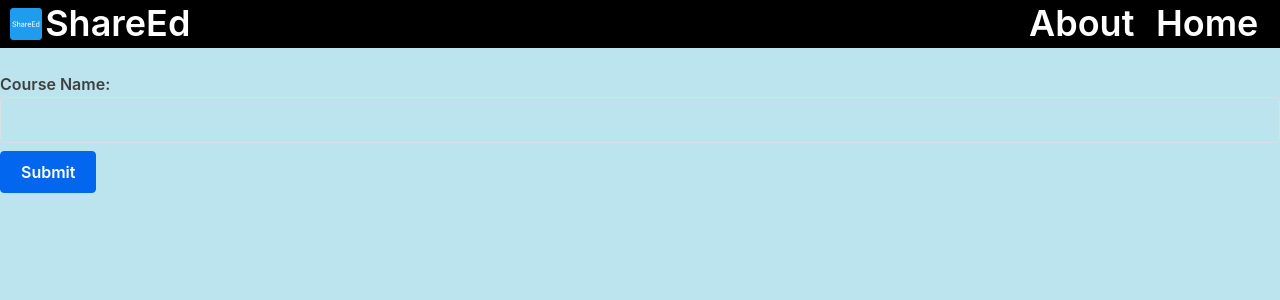
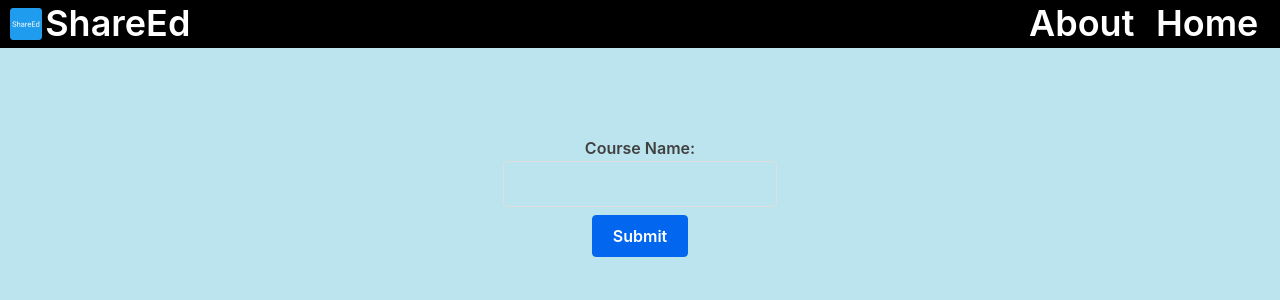
Before and after one commit to ChefYeum/ShareEd, a React app in the folder web/: page / in a window 1280 px wide. Shown: the top 300 px of the page. Built offline with nearby package versions, Linux system fonts and the light colour scheme.

Commit message:
updated css

```diff
--- a/web/src/components/SearchForm.js
+++ b/web/src/components/SearchForm.js
@@ -22,8 +22,8 @@ class SearchForm extends React.Component{
 
     render(){
         return(
-        <form onSubmit={(event) => this.handleSubmit(event)}>
-            <label>Course Name:
+        <form className ='text-center' onSubmit={(event) => this.handleSubmit(event)}>
+            <label >Course Name:
                 <input
                     type="text" value={this.state.value}
                     onChange={(event)=>this.handleChange(event)} />
--- a/web/src/css/customStyle.css
+++ b/web/src/css/customStyle.css
@@ -8,6 +8,9 @@ colors:
 /*doc*/
 body{
     background-color: rgb(187, 228, 238) ;
+    width:100%;
+    min-width:450px;
+    min-height:600px;
 }
 /*navbar styling*/
 .navbar-div{
@@ -54,7 +57,9 @@ body{
     float:right;
     margin-right:0.6em;
 }
+
 /*Drive display*/
+
 .drive-display{
     padding-left:5%;
     padding-right:5%;
@@ -81,6 +86,16 @@ body{
     border: 1px solid #5DBCD2;
     background: #5DBCD2; }
 
+/* drive browser */
+.drive-browser {
+    padding-left:5%;
+    padding-right:5%;
+    padding-top:5%;
+    display: flex;
+    flex-direction: column;
+    align-items: center;
+    justify-content: center;
+}
 .drive-browser .accent-button,
 .drive-browser a.accent-button {
   font-size: 2em;
@@ -96,6 +111,20 @@ body{
     color: white;
     border: 1px solid #5DBCD2;
     background: #5DBCD2; }
+/* drive-preview*/
+
+.drive-preview {
+    width: 100%;
+    border-radius: 15px;
+    border: 2px solid black;
+    background: #5DBCD2;
+    padding: 10px;
+    display: flex;
+    flex-direction: column;
+}
+.drive-preview div{
+    display: inline-block;
+}
 /*utility*/
 .no-link-effects:hover,
 .no-link-effects:active,
@@ -123,3 +152,17 @@ body{
     height:3px;
     background: radial-gradient(ellipse at 50% -100%,  rgba(0,0,0,0.6) 0,rgba(255,255,255,0) 70%); /* W3C */
   }
+
+  .loader {
+    border: 16px solid #f3f3f3; /* Light grey */
+    border-top: 16px solid #3498db; /* Blue */
+    border-radius: 50%;
+    width: 120px;
+    height: 120px;
+    animation: spin 2s linear infinite;
+  }
+
+  @keyframes spin {
+    0% { transform: rotate(0deg); }
+    100% { transform: rotate(360deg); }
+  }
```
